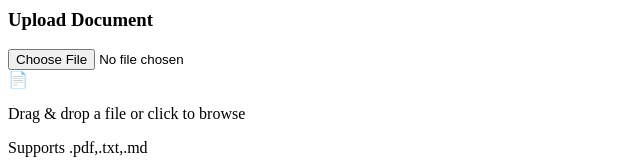
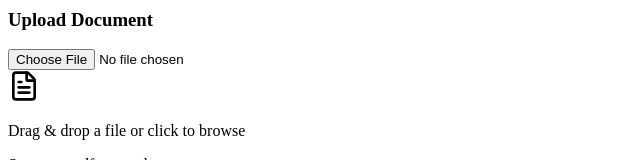
Before and after one commit to chesterkuo/ParaVerse, a React app in the folder frontend/: page /projects/1/step/1 in a window 1280 px wide. Shown: the part 189-349 px from the top of the page, without its empty margins (0-640 px from the left). Built offline with nearby package versions, Linux system fonts and the light colour scheme; no server answers; sample sign-in values are in the browser's storage; the HTML template or start-up script is replaced by a standard one.

Commit message:
fix(ui): replace emoji icons with lucide SVGs in FileUpload

```diff
--- a/frontend/src/components/ui/FileUpload.tsx
+++ b/frontend/src/components/ui/FileUpload.tsx
@@ -1,4 +1,5 @@
 import { useState, useRef, useCallback } from "react";
+import { Upload, FileText } from "lucide-react";
 
 interface FileUploadProps {
   onFileSelect: (file: File) => void;
@@ -71,8 +72,8 @@ export function FileUpload({ onFileSelect, accept = DEFAULT_ACCEPT, disabled = f
         disabled={disabled}
       />
       <div className="space-y-2">
-        <div className="text-3xl text-gray-300">
-          {isDragging ? "\u2B07" : "\u{1F4C4}"}
+        <div className="flex justify-center text-gray-300">
+          {isDragging ? <Upload size={32} /> : <FileText size={32} />}
         </div>
         <p className="text-sm font-medium text-gray-600">
           {isDragging ? "Drop file here" : "Drag & drop a file or click to browse"}
```
